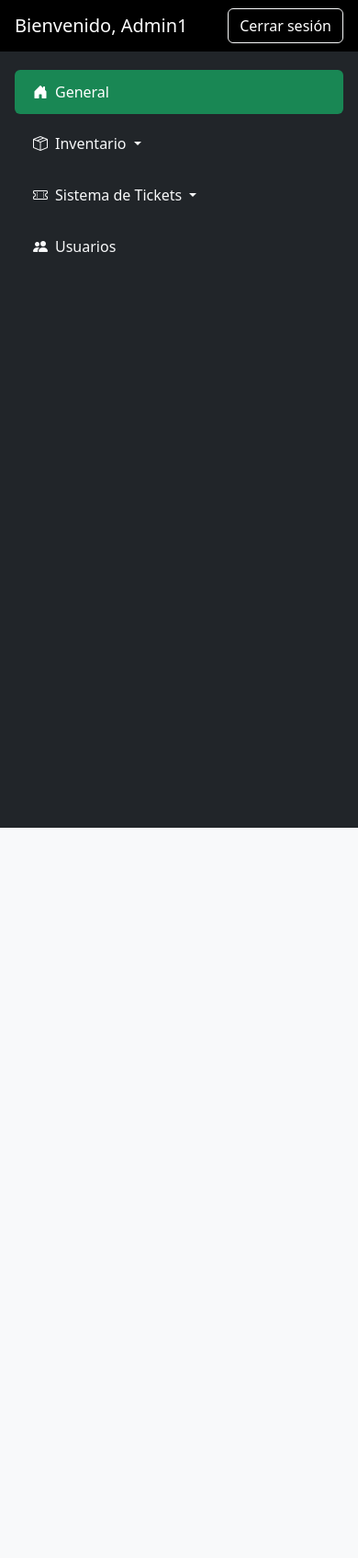
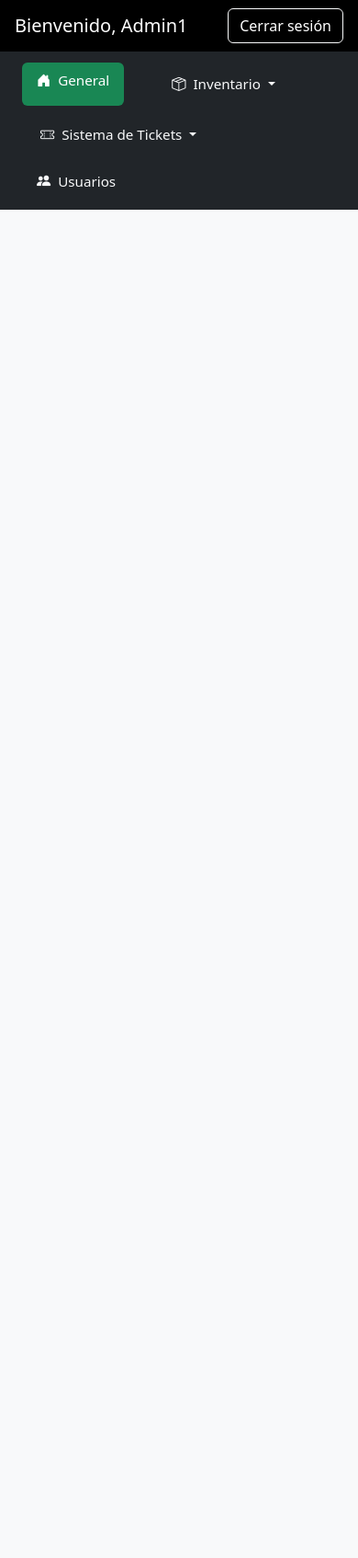
Before and after one commit to SisCasinoRio/RioCasinoWebsite, a PHP site: page /Dashboard/Dashboard/Dashboard_sadmin.php in a window 390 px wide. Shown: the whole page at 92% size. After the commit the page ends 228 px from the top, so only its background shows below. Run offline with PHP 8.4, Linux system fonts and the light colour scheme; a user stored in the database is signed in; data comes from the database, SQL or seed files in the repository.

Commit message:
UpdateFileResponsive
se actualizo el dashboard del superadmin para que fuera responsivo

```diff
--- a/Dashboard/Dashboard/Dashboard_sadmin.php
+++ b/Dashboard/Dashboard/Dashboard_sadmin.php
@@ -69,13 +69,24 @@ $rol = $_SESSION['rol'];
         }
 
         .sidebar {
-            height: 100vh;
+    width: 100%;
+    height: auto;
     background-color: #212529;
     color: var(--text-light);
     display: flex;
+    flex-direction: row;
+    flex-wrap: wrap;
+    padding: 0.5rem;
+}
+
+@media (min-width: 768px) {
+    .sidebar {
+        width: 250px;
+        height: 100vh;
         flex-direction: column;
-            padding-top: 1rem;
     }
+}
+
 
         .sidebar a,
         .sidebar .dropdown-toggle {
@@ -89,7 +100,11 @@ $rol = $_SESSION['rol'];
             margin: 0.25rem 1rem;
         }
 
-        .sidebar a:hover,
+        .sidebar a {
+    font-size: 0.95rem;
+    padding: 0.5rem 1rem;
+}
+
         .sidebar .active,
         .dropdown-item:hover {
             background-color: var(--color-verde);
@@ -112,9 +127,14 @@ $rol = $_SESSION['rol'];
 
        .content-frame {
     width: 100%;
-            height: calc(100vh - 56px);
+    min-height: 80vh;
+    height: 100%;
     border: none;
 }
+.sidebar {
+    overflow-x: auto;
+}
+
     </style>
 </head>
 <body>
@@ -171,9 +191,10 @@ $rol = $_SESSION['rol'];
         </div>
 
         <!-- Contenido principal -->
-        <div class="col-md-10 p-0">
+      <div class="flex-grow-1 p-0">
     <iframe src="general.php" name="contenido" class="content-frame" id="iframeContenido"></iframe>
 </div>
+
     </div>
 </div>
 
```
Lines whose indentation alone changed are shown as unchanged.
